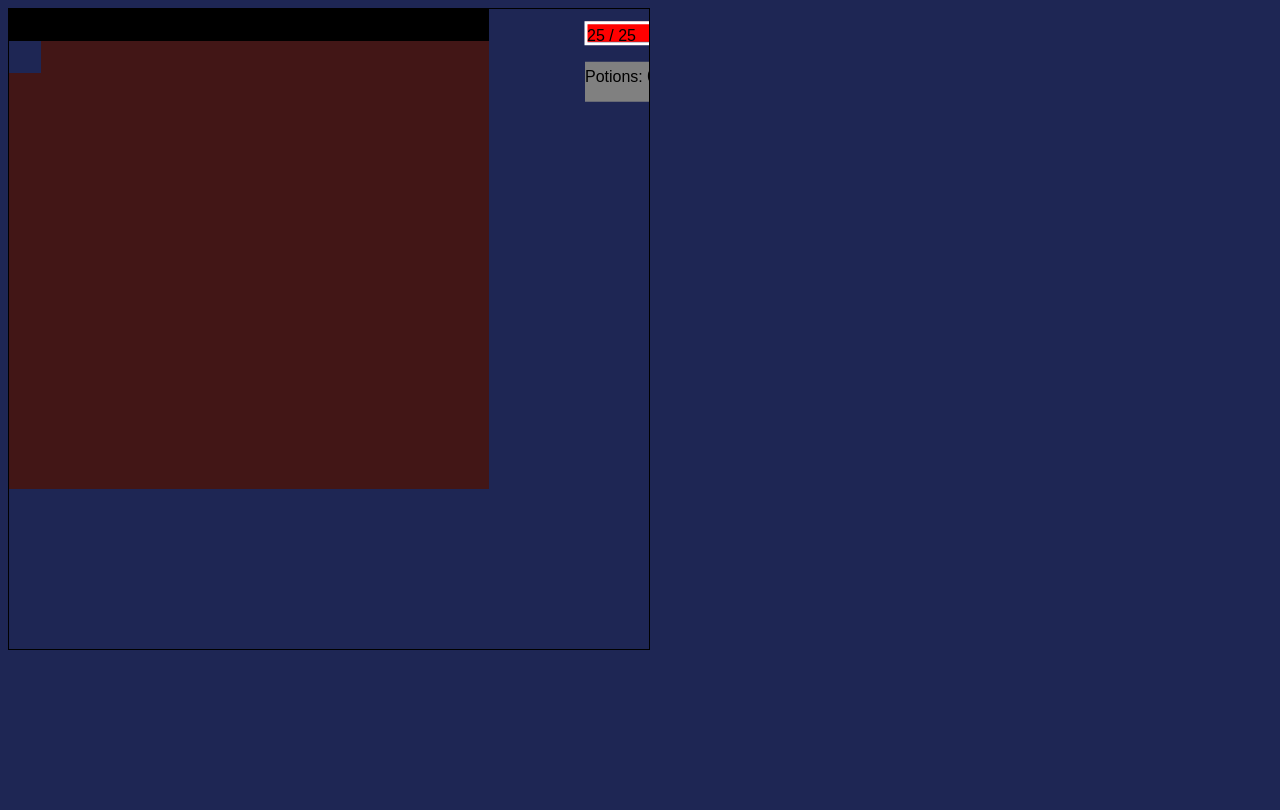
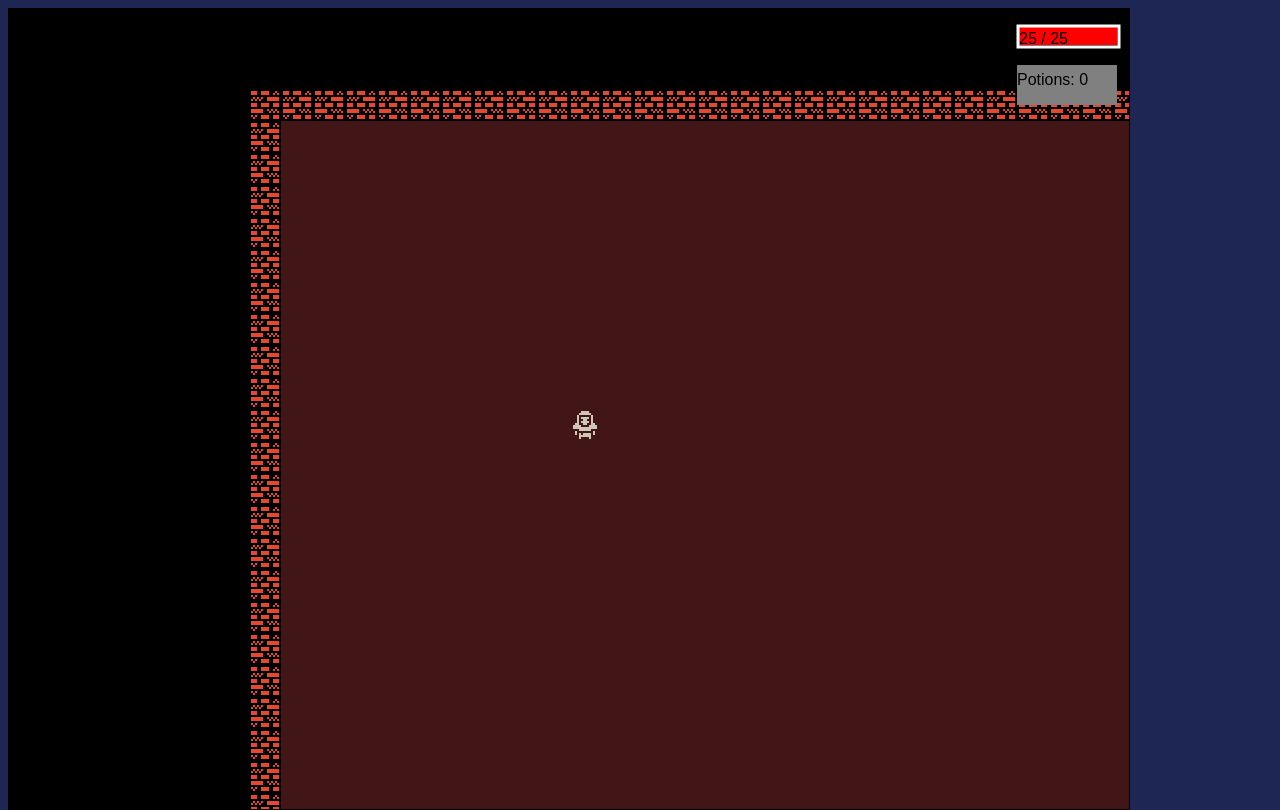
Before and after one commit to Cranile/Simple-Rogue, a plain HTML site: page index.html in a window 1280 px wide. Drawn offline with Linux system fonts and the light colour scheme.

Commit message:
functional camera

```diff
--- a/gameMap.js
+++ b/gameMap.js
@@ -72,12 +72,12 @@ class GameMap {
     update() {
 
     }
-    draw(ctx, x, y, screenX,screenY) {
+    draw(ctx, x, y, offsetX, offsetY) {
         //choose between raw color and sprite texture
         //get if tile uses texture by translatting current coordinates to map and check for tile id
 
         let currentTileStructure = this.getTileStructure(x,y);
-        console.log(this.mapToTile(x, y)," : ",currentTileStructure);
+        //console.log(currentTileStructure);
         if (
             currentTileStructure === undefined ||
             y > this.gameRef.player.positionY + this.gameRef.fov ||
@@ -87,7 +87,7 @@ class GameMap {
         ) {
             ctx.fillStyle = "black";
             ctx.beginPath();
-            ctx.rect((screenX * this.tileW) * this.scale, (screenY * this.tileH) * this.scale, this.tileW * this.scale, this.tileH * this.scale);
+            ctx.rect((offsetX + x * this.tileW) * this.scale, (offsetY + y * this.tileH) * this.scale, this.tileW * this.scale, this.tileH * this.scale);
             ctx.fill();
             return;
         }
@@ -96,7 +96,7 @@ class GameMap {
             ctx.drawImage(this.gameRef.tileset,
                 currentTileStructure.sprite.x, currentTileStructure.sprite.y,
                 currentTileStructure.sprite.w, currentTileStructure.sprite.h,
-                (screenX * this.tileW) * this.scale, (screenY * this.tileH) * this.scale,
+                (offsetX + x * this.tileW) * this.scale, (offsetY + y * this.tileH) * this.scale,
                 this.tileW * this.scale, this.tileH * this.scale
             );
 
@@ -104,7 +104,7 @@ class GameMap {
             let col = currentTileStructure.color;
             ctx.fillStyle = col;
             ctx.beginPath();
-            ctx.rect((screenX * this.tileW) * this.scale, (screenY * this.tileH) * this.scale, this.tileW * this.scale, this.tileH * this.scale);
+            ctx.rect((offsetX + x * this.tileW) * this.scale, (offsetY + y * this.tileH) * this.scale, this.tileW * this.scale, this.tileH * this.scale);
             ctx.fill();
         }
 
@@ -117,7 +117,7 @@ class GameMap {
             ctx.drawImage(this.gameRef.tileset,
                 currentTileContent.sprite.x, currentTileContent.sprite.y,
                 currentTileContent.sprite.w, currentTileContent.sprite.h,
-                (x * this.tileW) * this.scale, (y * this.tileH) * this.scale,
+                (offsetX + x * this.tileW) * this.scale, (offsetY + y * this.tileH) * this.scale,
                 this.tileW * this.scale, this.tileH * this.scale
             );
         }
@@ -260,8 +260,8 @@ class GameMap {
         //add stair
         */
        while (!hasPlayerSpawn) {
-           let randX = 5;
-           let randY = 5;
+           let randX = 10;
+           let randY = 10;
            //add player spawn point
            if (tempMap[this.mapToTile(randX, randY)] === this.blockTypes.ground.id) {
                coords = [randX, randY];
--- a/gameOOP.js
+++ b/gameOOP.js
@@ -29,13 +29,14 @@ class Entity {
 
     }
 
-    draw(ctx, x, y) {
+    draw(ctx, x, y, offsetX, offsetY) {
         if (x === this.positionX && y === this.positionY) {
+
             ctx.drawImage(
                 this.gameRef.tileset,
                 this.entitySpecs.sprite.x, this.entitySpecs.sprite.y,
                 this.entitySpecs.sprite.w, this.entitySpecs.sprite.h,
-                (x * this.gameRef.tileW) * this.scale, (y * this.gameRef.tileH) * this.scale,
+                (offsetX + x * this.gameRef.tileW) * this.scale, (offsetY + y * this.gameRef.tileH) * this.scale,
                 this.gameRef.tileW * this.scale, this.gameRef.tileH * this.scale
             );
             /*
@@ -267,6 +268,7 @@ class Character extends Entity {
     calculateMovingCoords(positionX = 0, positionY = 0) { //TILE based movement
         //check if it can move to desired pos
         //check if colliding with enemy, call attack
+
         let newCoords = [this.positionX, this.positionY];
 
         //the if check is because the recieved data could be undefined, by not moving on some axis, then it stays the same
@@ -489,15 +491,19 @@ class Player extends Character {
         switch (event.code) {
             case "KeyW":
                 this.move(0, -1);
+                this.gameRef.camera.update(this.positionX ,this.positionY );
                 break;
             case "KeyS":
                 this.move(0, 1);
+                this.gameRef.camera.update(this.positionX ,this.positionY );
                 break;
             case "KeyD":
                 this.move(1);
+                this.gameRef.camera.update(this.positionX ,this.positionY );
                 break;
             case "KeyA":
                 this.move(-1);
+                this.gameRef.camera.update(this.positionX ,this.positionY );
                 break;
             case "KeyQ":
                 this.consumePotion();
@@ -543,28 +549,57 @@ class Player extends Character {
     }
 }
 class Camera {
-    constructor(x=0,y=0,wTiles,hTiles,game){
+    constructor(canvasW,canvasH,game){
         this.gameRef = game;
-        this.x = x;
-        this.y = y;
-        this.wTiles = wTiles;
-        this.hTiles = hTiles;
-        this.w;
-        this.h;
+        //size of the camera
+        this.x = canvasW;
+        this.y = canvasH;
+        //what are the first tiles to be drawn
+        this.startTileX = 0;
+        this.startTileY = 0;
+        //what are the last tiles to be drawn
+        this.endTileX = 0;
+        this.endTileY = 0;
+
+        this.offsetX;
+        this.offsetY;
+
         this.init();
     }
 
     init(){
-        this.updatePosition(this.gameRef.player.positionX,this.gameRef.player.positionY)
-        this.w = this.wTiles * this.gameRef.tileW * this.gameRef.scale;
-        this.h = this.hTiles * this.gameRef.tileH * this.gameRef.scale;
+
     }
 
-    updatePosition(x,y){
-        this.x = x - Math.floor(this.wTiles / 2);
-        this.y = y - Math.floor(this.hTiles / 2);
-        console.log(this.x,this.y);
+    update(x,y){
+        console.log("update",x,y);
+        this.offsetX = Math.floor((this.x / 2) - (x * this.gameRef.tileW));
+        this.offsetY = Math.floor((this.y / 2) - (y * this.gameRef.tileH));
+
+        let tileX = Math.floor(x );
+        let tileY = Math.floor(y );
+
+        this.startTileX = tileX - 1 - Math.ceil( (this.x / 2) );
+        this.startTileY = tileY - 1 - Math.ceil( (this.y / 2)  );
+
+        if(this.startTileX < 0){
+            this.startTileX = 0;
+        }
+        if(this.startTileY < 0){
+            this.startTileY = 0;
+        }
+        this.endTileX = tileX + 1 + Math.ceil(this.x / 2) ;
+        this.endTileY = tileY + 1 + Math.ceil(this.y / 2) ;
+
+        if(this.endTileX >= this.gameRef.mapW){
+            this.endTileX = this.gameRef.mapW ;
+        }
+        if(this.endTileY >= this.gameRef.mapH){
+            this.endTileY = this.gameRef.mapH ;
+        }
     }
+
+
 }
 class Game {
     //all interactables must be of type entity, NPCs, Items and structures like doors or stairs
@@ -605,8 +640,8 @@ class Game {
 
         this.fov; //field of view is the area the player can see, this implementation dosn't take into account walls, so player can se through, this doesn't save previously seen areas(fog of war)
 
-        this.cameraW = 20;
-        this.cameraH = 20;
+        this.cameraW = 35;
+        this.cameraH = 25;
         this.menues = {
             "inventory": false,
             "character": false
@@ -825,7 +860,8 @@ class Game {
         this.gameCanvas.height = canvasSize[1];
 
         this.player = new Player("player", 5, 5, this.entitiesList.player, this.characterTypes.warrior, this, this.entityCount);
-        this.camera = new Camera(0,0,this.cameraW, this.cameraH, this);
+        this.camera = new Camera(this.canvasW,this.canvasH,this);
+        this.camera.update(this.player.positionX, this.player.positionY );
         this.addNewEntity(this.player);
         this.fov = 1000;
 
@@ -841,26 +877,15 @@ class Game {
 
     draw() {
         //Draw graphics on canvas
-        this.ctx.clearRect(0, 0, this.gameCanvas.width, this.gameCanvas.height);
+        this.ctx.fillStyle = "black";
+        this.ctx.rect(0, 0, this.gameCanvas.width, this.gameCanvas.height);
+        this.ctx.fill();
         let currentSecond = 0, frameCount = 0, framesLastSecond = 0, lastFrameTime = 0;
 
-        this.camera.updatePosition(this.player.positionX,this.player.positionY);
-        let minX = this.camera.x;
-        let minY = this.camera.y;
-        let maxX = this.camera.x + this.camera.wTiles;
-        let maxY = this.camera.y + this.camera.hTiles;
-        for (let y = minY; y < maxY; y++) {
-            for (let x = minX; x < maxX; x++) {
-                let cameraX = ( x - minX) + minX;
-                let cameraY = ( y - minY) + minY;
-                if(cameraX < 0 ){
-                    cameraX = 0;
-                }
-                if(cameraY < 0 ){
-                    cameraY = 0;
-                }
-                console.log(cameraX,cameraY);
-                this.gameMap.draw(this.ctx, x, y, cameraX, cameraY);
+        for (let y = this.camera.startTileY; y < this.camera.endTileY; y++) {
+            for (let x = this.camera.startTileY; x < this.camera.endTileX; x++) {
+
+                this.gameMap.draw(this.ctx, x, y, this.camera.offsetX, this.camera.offsetY);
                 if (
                     y <= this.player.positionY + this.fov &&
                     y >= this.player.positionY - this.fov &&
@@ -868,7 +893,7 @@ class Game {
                     x >= this.player.positionX - this.fov
                 ) {
                     this.entitiesIndex.forEach(entity => {
-                        entity.draw(this.ctx, x, y);
+                        entity.draw(this.ctx, x, y, this.camera.offsetX, this.camera.offsetY);
                     });
                 }
 
@@ -935,7 +960,7 @@ class Game {
         let potionlisttext = "Potions: " + this.player.potionAmmount;
         this.ctx.fillText(potionlisttext, originX , originY + yfromHealth + listheight );
 
-        //requestAnimationFrame(() => this.draw());
+        requestAnimationFrame(() => this.draw());
     }
 
     fetchProject() {
--- a/index.html
+++ b/index.html
@@ -15,7 +15,7 @@
   <script src="gameOOP.js"></script>
   <script src="gameMap.js"></script>
   <script>
-    let game = new Game(32, 32, 1, 35, 35, "game");
+    let game = new Game(32, 32, 1, 41, 25, "game");
     //there should be a parameter that defines if new map should be created or an old one loaded
   </script>
 </html>
```
